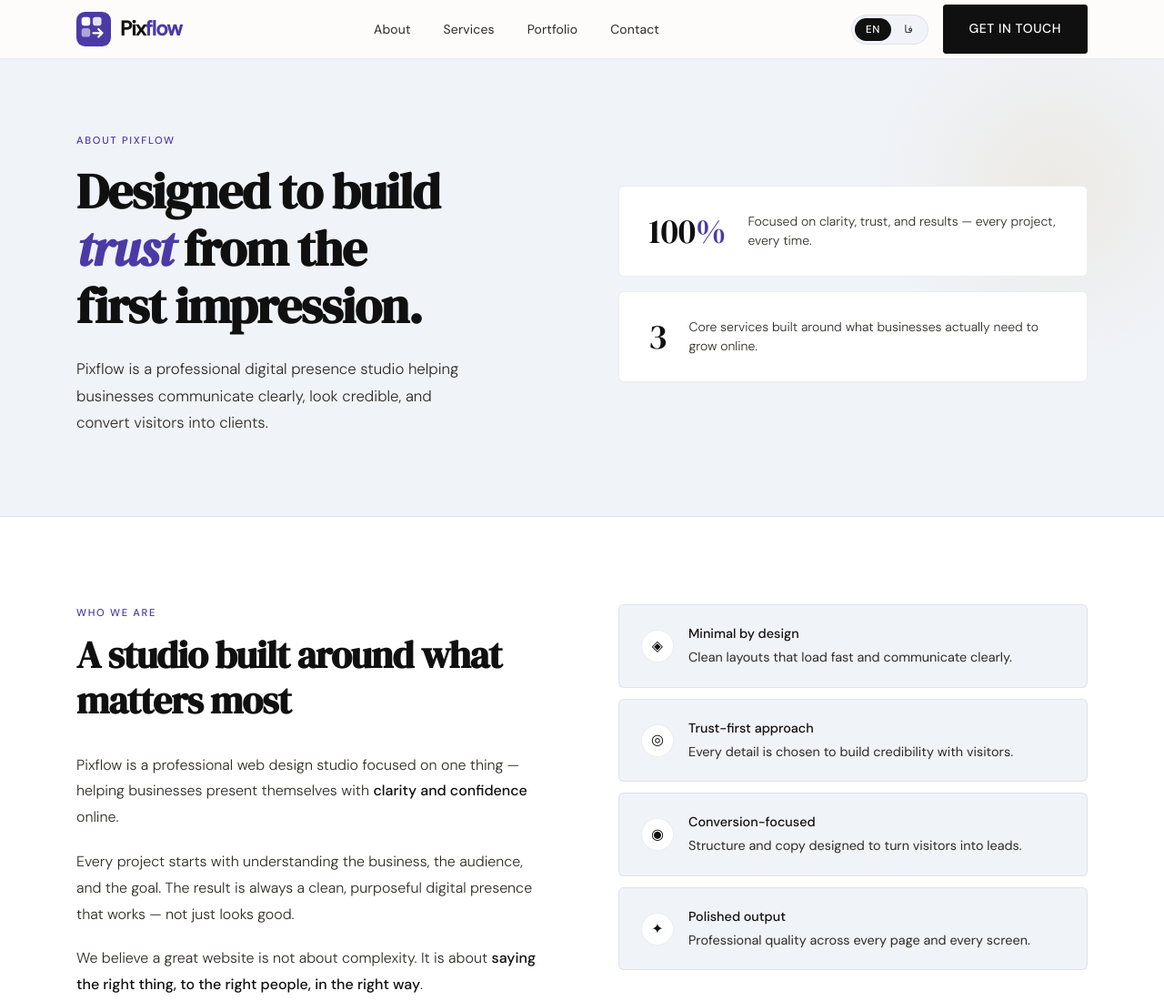
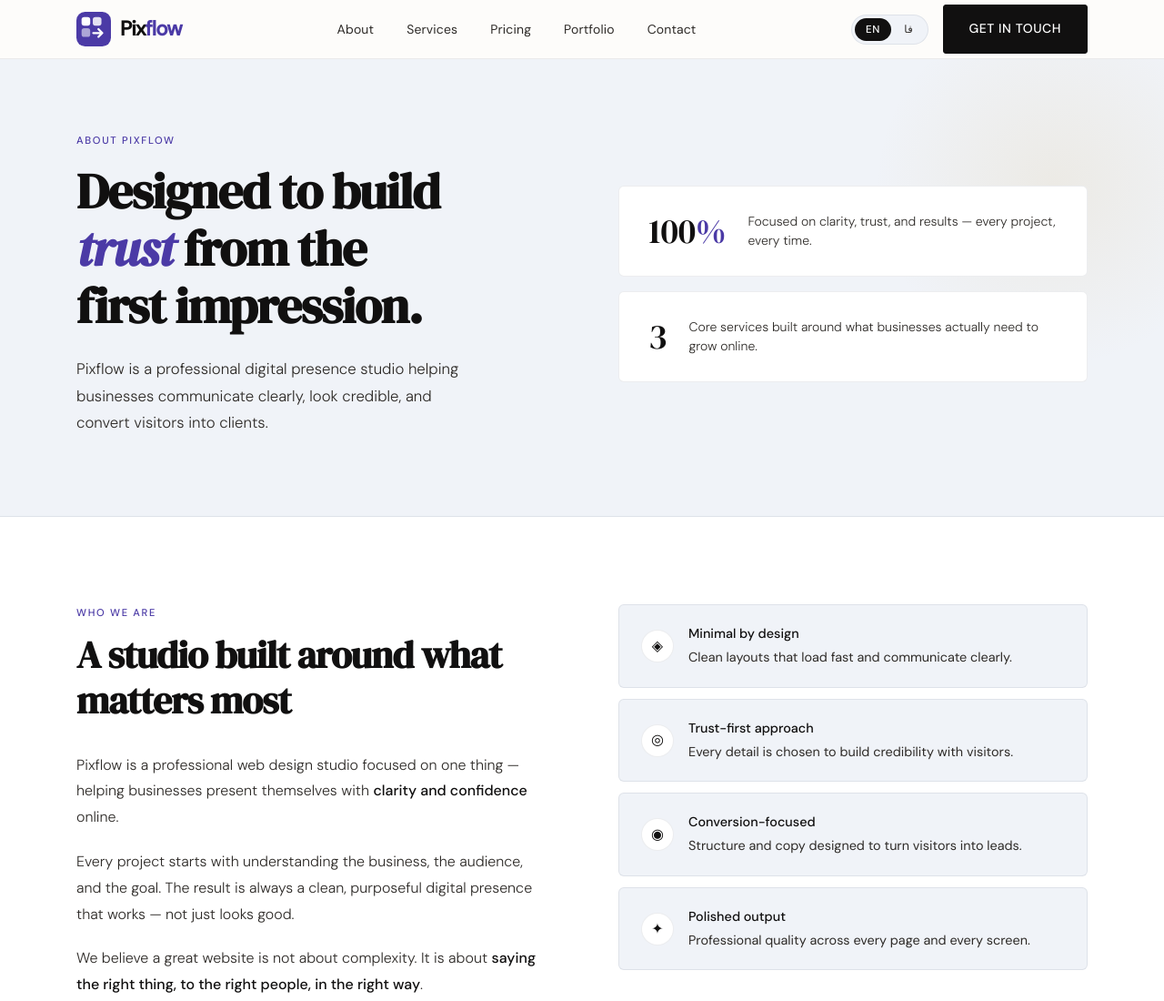
Before and after one commit to bbtbeh-lang/my_pixflow, a website: page pixflow-server/pixflow/about.html in a window 1280 px wide. Shown: the top 1100 px of the page at 91% size. Drawn offline with Linux system fonts and the light colour scheme; no server answers.

Commit message:
Add files via upload

```diff
--- a/pixflow-server/pixflow/about.html
+++ b/pixflow-server/pixflow/about.html
@@ -200,6 +200,7 @@
         <ul class="nav-links">
           <li><a href="/about"><span class="en">About</span><span class="fa">درباره ما</span></a></li>
           <li><a href="/services"><span class="en">Services</span><span class="fa">خدمات</span></a></li>
+          <li><a href="/pricing"><span class="en">Pricing</span><span class="fa">قیمت‌گذاری</span></a></li>
           <li><a href="/portfolio"><span class="en">Portfolio</span><span class="fa">نمونه کارها</span></a></li>
           <li><a href="/contact"><span class="en">Contact</span><span class="fa">تماس</span></a></li>
         </ul>
@@ -225,6 +226,7 @@
     </div>
     <a href="/about"><span class="en">About</span><span class="fa">درباره ما</span></a>
     <a href="/services"><span class="en">Services</span><span class="fa">خدمات</span></a>
+    <a href="/pricing"><span class="en">Pricing</span><span class="fa">قیمت‌گذاری</span></a>
     <a href="/portfolio"><span class="en">Portfolio</span><span class="fa">نمونه کارها</span></a>
     <a href="/contact"><span class="en">Contact</span><span class="fa">تماس</span></a>
     <a href="/contact" class="btn btn-primary"><span class="en">Get in Touch</span><span class="fa">تماس با ما</span></a>
@@ -432,6 +434,7 @@
         <ul>
           <li><a href="/about"><span class="en">About</span><span class="fa">درباره ما</span></a></li>
           <li><a href="/services"><span class="en">Services</span><span class="fa">خدمات</span></a></li>
+          <li><a href="/pricing"><span class="en">Pricing</span><span class="fa">قیمت‌گذاری</span></a></li>
           <li><a href="/portfolio"><span class="en">Portfolio</span><span class="fa">نمونه کارها</span></a></li>
           <li><a href="/contact"><span class="en">Contact</span><span class="fa">تماس</span></a></li>
         </ul>
```
Also changed, not shown: pixflow-server/pixflow/contact.html (+3 -0 lines), pixflow-server/pixflow/index.html (+3 -0 lines), pixflow-server/pixflow/portfolio.html (+3 -0 lines), pixflow-server/pixflow/services.html (+3 -0 lines).
